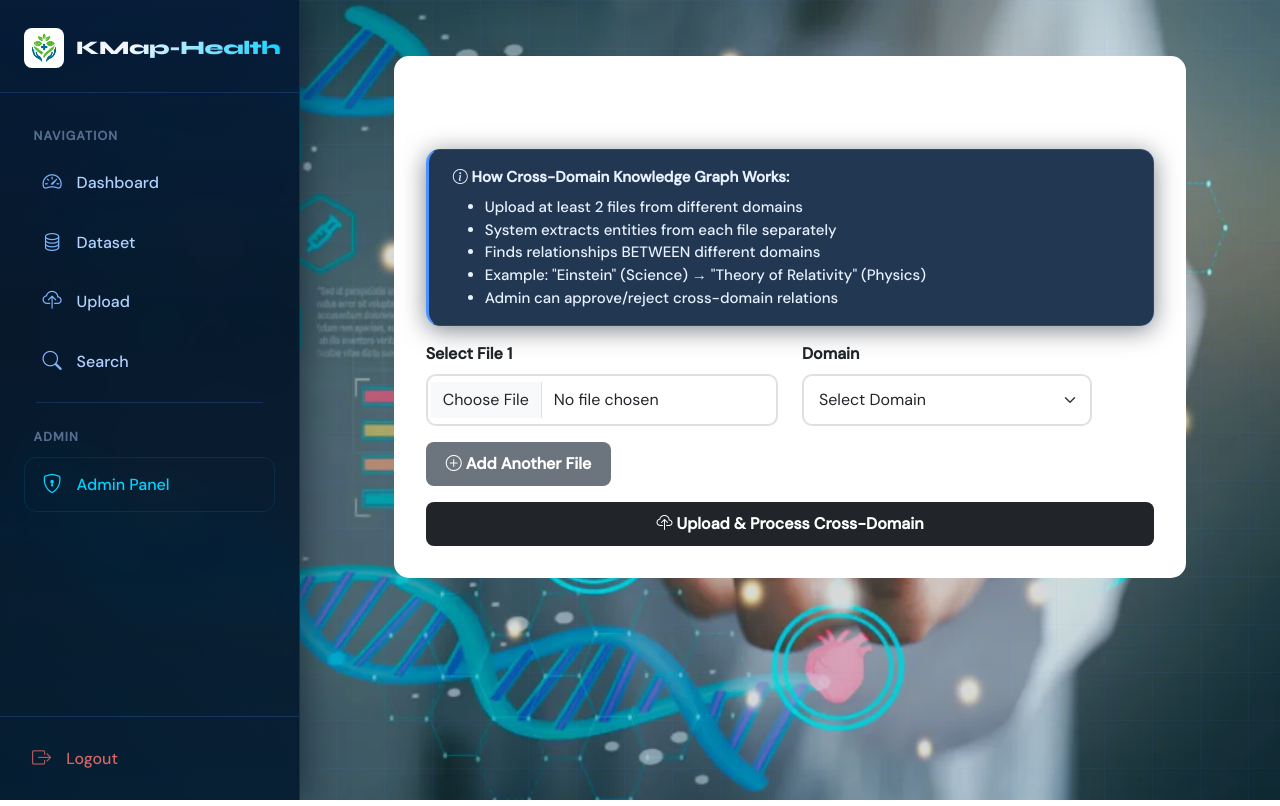
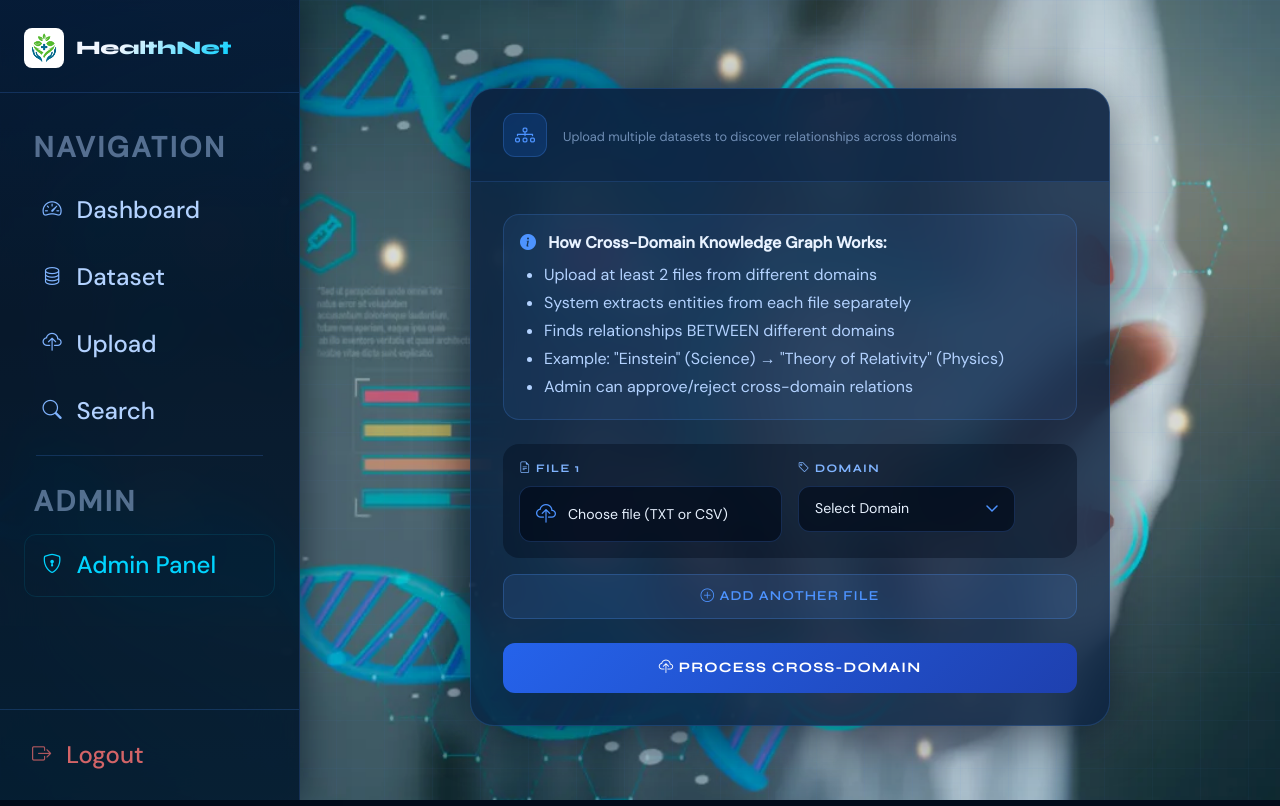
Before and after one commit to prayashi447/Kmap_Health, a Flask app: page /upload_multi in a window 1280 px wide. Run offline with Flask 3, Linux system fonts and the light colour scheme; a user stored in the database is signed in.

```diff
--- a/templates/base.html
+++ b/templates/base.html
@@ -185,7 +185,7 @@
         }
 
         .sidebar-nav-label {
-            font-size: 0.78rem; /* ← was 0.80rem — kept compact for label */
+            font-size: 1.78rem; /* ← was 0.80rem — kept compact for label */
             font-weight: 700;
             letter-spacing: 0.09em;
             text-transform: uppercase;
@@ -203,7 +203,7 @@
             border: 1px solid transparent;
             color: var(--blue-200);
             text-decoration: none;
-            font-size: 1.0rem; /* ← was 0.875rem — key font increase */
+            font-size: 1.5rem; /* ← was 0.875rem — key font increase */
             font-weight: 500;
             font-family: 'DM Sans', sans-serif;
             transition: all 0.2s ease;
@@ -445,7 +445,7 @@
                      alt="Company Logo"
                      onerror="handleLogoError(this)">
 
-                <a class="sidebar-title" href="{{ url_for('dashboard') }}">KMap-Health</a>
+                <a class="sidebar-title" href="{{ url_for('dashboard') }}">HealthNet</a>
             </div>
         </div>
 
--- a/templates/login.html
+++ b/templates/login.html
@@ -468,7 +468,7 @@
                          alt="KMap-Health"
                          onerror="this.style.display='none'">
                 </div>
-                <div class="brand-title">KMap-Health</div>
+                <div class="brand-title">HealthNet</div>
                 <div class="brand-subtitle">Secure Portal</div>
             </div>
 
--- a/templates/register.html
+++ b/templates/register.html
@@ -506,7 +506,7 @@
                          alt="KMap-Health"
                          onerror="this.style.display='none'">
                 </div>
-                <div class="brand-title">KMap-Health</div>
+                <div class="brand-title">HealthNet</div>
                 <div class="brand-subtitle">Create your account</div>
             </div>
 
--- a/templates/upload_multi.html
+++ b/templates/upload_multi.html
@@ -34,15 +34,15 @@
     pointer-events: none;
     z-index: 0;
   }
-  .upload-wrapper {
+
+  /* ── Main Container Styling ── */
+  .row.justify-content-center {
     position: relative;
     z-index: 1;
-    display: flex;
-    justify-content: center;
-    padding: 1rem 1rem 3rem;
-    animation: fadeSlideUp .55s ease both;
+    padding: 2rem 1rem;
   }
 
+  /* ── Upload Card ── */
   .upload-card {
     width: 100%;
     max-width: 640px;
@@ -52,6 +52,7 @@
     backdrop-filter: blur(24px);
     box-shadow: 0 8px 48px rgba(2, 11, 26, 0.55);
     overflow: hidden;
+    margin: 0 auto;
   }
 
   /* ── Card Header ── */
@@ -65,11 +66,14 @@
   }
 
   .upload-header-icon {
-    width: 44px; height: 44px;
+    width: 44px;
+    height: 44px;
     border-radius: 12px;
     background: rgba(26, 110, 245, 0.18);
     border: 1px solid rgba(77, 147, 255, 0.25);
-    display: flex; align-items: center; justify-content: center;
+    display: flex;
+    align-items: center;
+    justify-content: center;
     font-size: 1.25rem;
     color: #4d93ff;
     flex-shrink: 0;
@@ -140,192 +144,168 @@
     color: #e8f2ff;
   }
 
-  /* ── File Drop Zone ── */
-  .file-drop-zone {
+  /* ── File Input Styling ── */
+  .file-input-wrapper {
     position: relative;
-    border: 2px dashed rgba(77, 147, 255, 0.28);
-    border-radius: 16px;
-    padding: 2rem 1.5rem;
-    text-align: center;
-    cursor: pointer;
-    transition: all .25s ease;
-    background: rgba(2, 11, 26, 0.45);
+    width: 100%;
   }
 
-  .file-drop-zone:hover,
-  .file-drop-zone.drag-over {
-    border-color: #4d93ff;
-    background: rgba(26, 110, 245, 0.08);
-    box-shadow: 0 0 0 4px rgba(77, 147, 255, 0.08);
+  .file-input-label {
+    display: flex;
+    align-items: center;
+    gap: 0.75rem;
+    padding: 0.75rem 1rem;
+    background: rgba(2, 11, 26, 0.7);
+    border: 1px solid rgba(77, 147, 255, 0.22);
+    border-radius: 12px;
+    cursor: pointer;
+    transition: all 0.2s ease;
   }
 
-  .file-drop-zone input[type="file"] {
+  .file-input-label:hover {
+    border-color: rgba(77, 147, 255, 0.4);
+    background: rgba(2, 11, 26, 0.8);
+  }
+
+  .file-input-icon {
+    color: #4d93ff;
+    font-size: 1.25rem;
+  }
+
+  .file-input-text {
+    color: #e8f2ff;
+    font-size: 0.88rem;
+    font-family: 'DM Sans', sans-serif;
+  }
+
+  .file-input-hidden {
     position: absolute;
-    inset: 0;
     opacity: 0;
-    cursor: pointer;
     width: 100%;
     height: 100%;
+    top: 0;
+    left: 0;
+    cursor: pointer;
   }
 
-  .drop-icon {
-    width: 52px; height: 52px;
-    border-radius: 14px;
-    background: rgba(26, 110, 245, 0.15);
-    border: 1px solid rgba(77, 147, 255, 0.2);
-    display: flex; align-items: center; justify-content: center;
-    font-size: 1.4rem;
-    color: #4d93ff;
-    margin: 0 auto .9rem;
-    transition: transform .2s, background .2s;
+  /* ── File Row Styling ── */
+  .file-row {
+    background: rgba(2, 11, 26, 0.4);
+    border-radius: 16px;
+    padding: 1rem;
+    margin-bottom: 1rem;
+    transition: all 0.2s ease;
   }
 
-  .file-drop-zone:hover .drop-icon {
-    transform: translateY(-3px);
-    background: rgba(26, 110, 245, 0.25);
+  .file-row:hover {
+    background: rgba(2, 11, 26, 0.6);
   }
 
-  .drop-title {
-    font-family: 'Syne', sans-serif;
-    font-size: .95rem;
-    font-weight: 700;
-    color: #e8f2ff;
-    margin-bottom: .3rem;
+  /* ── Remove Button ── */
+  .remove-file {
+    background: rgba(220, 53, 69, 0.2);
+    border: 1px solid rgba(220, 53, 69, 0.3);
+    color: #ff6b7c;
+    border-radius: 10px;
+    padding: 0.5rem;
+    transition: all 0.2s ease;
   }
 
-  .drop-sub {
-    font-size: .8rem;
-    color: rgba(179, 210, 255, 0.55);
+  .remove-file:hover {
+    background: rgba(220, 53, 69, 0.3);
+    border-color: rgba(220, 53, 69, 0.5);
+    color: #ff8a9a;
   }
 
-  .drop-sub span {
+  /* ── Add Button ── */
+  .add-more-btn {
+    background: rgba(77, 147, 255, 0.12);
+    border: 1px solid rgba(77, 147, 255, 0.25);
+    border-radius: 12px;
+    padding: 0.7rem;
     color: #4d93ff;
+    font-family: 'Syne', sans-serif;
+    font-size: 0.85rem;
     font-weight: 600;
+    text-transform: uppercase;
+    letter-spacing: 0.08em;
+    transition: all 0.2s ease;
   }
 
-  .file-chosen {
-    display: none;
-    margin-top: .85rem;
-    align-items: center;
-    justify-content: center;
-    gap: .5rem;
-    background: rgba(10, 245, 224, 0.1);
-    border: 1px solid rgba(10, 245, 224, 0.25);
-    border-radius: 8px;
-    padding: .45rem .9rem;
-    font-size: .82rem;
-    color: #0af5e0;
-    font-weight: 600;
-  }
-
-  .file-chosen i { font-size: .88rem; }
-
-  /* ── Info Box ── */
-  .info-box {
-    background: rgba(26, 110, 245, 0.08);
-    border: 1px solid rgba(77, 147, 255, 0.2);
-    border-left: 3px solid #4d93ff;
-    border-radius: 14px;
-    padding: 1.1rem 1.25rem;
-  }
-
-  .info-box-title {
-    font-family: 'Syne', sans-serif;
-    font-size: .8rem;
-    font-weight: 700;
-    letter-spacing: .05em;
+  .add-more-btn:hover {
+    background: rgba(77, 147, 255, 0.2);
+    border-color: rgba(77, 147, 255, 0.4);
     color: #80b4ff;
-    display: flex;
-    align-items: center;
-    gap: .4rem;
-    margin-bottom: .75rem;
-  }
-
-  .info-steps {
-    list-style: none;
-    padding: 0; margin: 0;
-    display: flex;
-    flex-direction: column;
-    gap: .5rem;
-  }
-
-  .info-steps li {
-    display: flex;
-    align-items: center;
-    gap: .75rem;
-    font-size: .83rem;
-    color: rgba(179, 210, 255, 0.8);
-  }
-
-  .step-num {
-    width: 22px; height: 22px;
-    border-radius: 6px;
-    background: rgba(26, 110, 245, 0.25);
-    border: 1px solid rgba(77, 147, 255, 0.3);
-    display: flex; align-items: center; justify-content: center;
-    font-size: .72rem;
-    font-weight: 700;
-    color: #4d93ff;
-    flex-shrink: 0;
-    font-family: 'Syne', sans-serif;
   }
 
   /* ── Submit Button ── */
-  .btn-upload {
-    width: 100%;
-    background: linear-gradient(135deg, #1048a0, #1a6ef5);
+  .submit-btn {
+    background: linear-gradient(135deg, #2563eb, #1e40af);
     border: none;
-    border-radius: 14px;
-    color: #fff;
+    border-radius: 12px;
+    padding: 0.9rem;
     font-family: 'Syne', sans-serif;
-    font-size: .95rem;
     font-weight: 700;
-    padding: .85rem 1.5rem;
-    cursor: pointer;
-    display: flex;
-    align-items: center;
-    justify-content: center;
-    gap: .5rem;
-    letter-spacing: .02em;
-    transition: opacity .2s, transform .2s, box-shadow .2s;
-    position: relative;
-    overflow: hidden;
+    font-size: 0.9rem;
+    text-transform: uppercase;
+    letter-spacing: 0.08em;
+    color: #ffffff;
+    transition: all 0.2s ease;
+    margin-top: 0.5rem;
   }
 
-  .btn-upload::before {
-    content: '';
-    position: absolute;
-    inset: 0;
-    background: linear-gradient(135deg, rgba(255,255,255,.08), transparent);
-    opacity: 0;
-    transition: opacity .2s;
+  .submit-btn:hover {
+    transform: translateY(-1px);
+    box-shadow: 0 4px 12px rgba(37, 99, 235, 0.3);
+    background: linear-gradient(135deg, #3b82f6, #2563eb);
   }
 
-  .btn-upload:hover {
-    transform: translateY(-2px);
-    box-shadow: 0 8px 28px rgba(26, 110, 245, 0.4);
+  /* ── Alert Styling ── */
+  .info-alert {
+    background: rgba(77, 147, 255, 0.08);
+    border: 1px solid rgba(77, 147, 255, 0.2);
+    border-radius: 16px;
+    padding: 1rem;
+    color: #b3d2ff;
   }
 
-  .btn-upload:hover::before { opacity: 1; }
-  .btn-upload:active { transform: translateY(0); }
+  .info-alert i {
+    color: #4d93ff;
+    margin-right: 0.5rem;
+  }
 
-  /* ── Animation ── */
-  @keyframes fadeSlideUp {
-    from { opacity: 0; transform: translateY(22px); }
-    to   { opacity: 1; transform: translateY(0); }
+  .info-alert strong {
+    color: #e8f2ff;
+  }
+
+  .info-alert ul {
+    padding-left: 1.5rem;
+    margin-top: 0.5rem;
+  }
+
+  .info-alert li {
+    margin-bottom: 0.25rem;
   }
 </style>
 {% endblock %}
+
 {% block content %}
 <div class="row justify-content-center">
     <div class="col-md-10">
-        <div class="card">
-            <div class="card-header">
-                <h4 class="mb-0">Upload Multiple Datasets (Cross-Domain)</h4>
+        <div class="upload-card">
+            <div class="upload-header">
+                <div class="upload-header-icon">
+                    <i class="bi bi-diagram-3"></i>
                 </div>
-            <div class="card-body">
-                <div class="alert alert-info">
-                    <i class="bi bi-info-circle"></i>
+                <div>
+
+                    <p>Upload multiple datasets to discover relationships across domains</p>
+                </div>
+            </div>
+
+            <div class="upload-body">
+                <div class="info-alert">
+                    <i class="bi bi-info-circle-fill"></i>
                     <strong>How Cross-Domain Knowledge Graph Works:</strong>
                     <ul class="mb-0 mt-2">
                         <li>Upload at least 2 files from different domains</li>
@@ -338,14 +318,25 @@
 
                 <form method="POST" action="{{ url_for('upload_multi') }}" enctype="multipart/form-data">
                     <div id="file-inputs">
-                        <div class="row mb-3 file-row">
+                        <div class="file-row" data-row-id="1">
+                            <div class="row g-3">
                                 <div class="col-md-6">
-                                <label class="form-label">Select File 1</label>
-                                <input type="file" class="form-control" name="files" accept=".txt,.csv" required>
+                                    <label class="field-label">
+                                        <i class="bi bi-file-earmark-text"></i> FILE 1
+                                    </label>
+                                    <div class="file-input-wrapper">
+                                        <div class="file-input-label">
+                                            <i class="bi bi-cloud-upload file-input-icon"></i>
+                                            <span class="file-input-text">Choose file (TXT or CSV)</span>
+                                        </div>
+                                        <input type="file" class="file-input-hidden" name="files" accept=".txt,.csv" required>
+                                    </div>
                                 </div>
                                 <div class="col-md-5">
-                                <label class="form-label">Domain</label>
-                                <select class="form-select" name="domains" required>
+                                    <label class="field-label">
+                                        <i class="bi bi-tag"></i> DOMAIN
+                                    </label>
+                                    <select class="styled-select" name="domains" required>
                                         <option value="">Select Domain</option>
                                         <option value="Healthcare">Healthcare</option>
                                         <option value="Artificial Intelligence">AI</option>
@@ -358,25 +349,26 @@
                                     </select>
                                 </div>
                                 <div class="col-md-1">
-                                <label class="form-label">&nbsp;</label>
-                                <button type="button" class="btn btn-danger remove-file" style="display: none;">
+                                    <label class="field-label">&nbsp;</label>
+                                    <button type="button" class="btn remove-file w-100" style="display: none;">
                                         <i class="bi bi-trash"></i>
                                     </button>
+                                </div>
                             </div>
                         </div>
                     </div>
 
                     <div class="row mb-3">
                         <div class="col-12">
-                            <button type="button" class="btn btn-secondary" id="add-more">
-                                <i class="bi bi-plus-circle"></i> Add Another File
+                            <button type="button" class="btn add-more-btn w-100" id="add-more">
+                                <i class="bi bi-plus-circle"></i> ADD ANOTHER FILE
                             </button>
                         </div>
                     </div>
 
                     <div class="d-grid">
-                        <button type="submit" class="btn btn-dark w-100">
-                            <i class="bi bi-cloud-upload"></i> Upload & Process Cross-Domain
+                        <button type="submit" class="btn submit-btn">
+                            <i class="bi bi-cloud-upload"></i> PROCESS CROSS-DOMAIN
                         </button>
                     </div>
                 </form>
@@ -389,17 +381,50 @@
 <script>
 let fileCount = 1;
 
+// Function to handle file selection and update label
+function handleFileSelection(inputElement) {
+    const wrapper = inputElement.closest('.file-input-wrapper');
+    const labelSpan = wrapper.querySelector('.file-input-text');
+
+    if (inputElement.files && inputElement.files[0]) {
+        labelSpan.textContent = inputElement.files[0].name;
+    } else {
+        labelSpan.textContent = 'Choose file (TXT or CSV)';
+    }
+}
+
+// Add event listeners to existing file inputs
+document.querySelectorAll('.file-input-hidden').forEach(input => {
+    input.addEventListener('change', function() {
+        handleFileSelection(this);
+    });
+});
+
+// Add more file rows
 document.getElementById('add-more').addEventListener('click', function() {
     fileCount++;
+    const newRowId = fileCount;
+
     const template = `
-        <div class="row mb-3 file-row">
+        <div class="file-row" data-row-id="${newRowId}">
+            <div class="row g-3">
                 <div class="col-md-6">
-                <label class="form-label">Select File ${fileCount}</label>
-                <input type="file" class="form-control" name="files" accept=".txt,.csv" required>
+                    <label class="field-label">
+                        <i class="bi bi-file-earmark-text"></i> FILE ${fileCount}
+                    </label>
+                    <div class="file-input-wrapper">
+                        <div class="file-input-label">
+                            <i class="bi bi-cloud-upload file-input-icon"></i>
+                            <span class="file-input-text">Choose file (TXT or CSV)</span>
+                        </div>
+                        <input type="file" class="file-input-hidden" name="files" accept=".txt,.csv" required>
+                    </div>
                 </div>
                 <div class="col-md-5">
-                <label class="form-label">Domain</label>
-                <select class="form-select" name="domains" required>
+                    <label class="field-label">
+                        <i class="bi bi-tag"></i> DOMAIN
+                    </label>
+                    <select class="styled-select" name="domains" required>
                         <option value="">Select Domain</option>
                         <option value="Healthcare">Healthcare</option>
                         <option value="Artificial Intelligence">AI</option>
@@ -412,17 +437,26 @@ document.getElementById('add-more').addEventListener('click', function() {
                     </select>
                 </div>
                 <div class="col-md-1">
-                <label class="form-label">&nbsp;</label>
-                <button type="button" class="btn btn-danger remove-file">
+                    <label class="field-label">&nbsp;</label>
+                    <button type="button" class="btn remove-file w-100">
                         <i class="bi bi-trash"></i>
                     </button>
+                </div>
             </div>
         </div>
     `;
 
     document.getElementById('file-inputs').insertAdjacentHTML('beforeend', template);
 
-    // Show remove buttons on all but first file
+    // Add change event listener to the new file input
+    const newFileInput = document.querySelector(`.file-row[data-row-id="${newRowId}"] .file-input-hidden`);
+    if (newFileInput) {
+        newFileInput.addEventListener('change', function() {
+            handleFileSelection(this);
+        });
+    }
+
+    // Show all remove buttons
     document.querySelectorAll('.remove-file').forEach(btn => {
         btn.style.display = 'block';
     });
@@ -430,13 +464,41 @@ document.getElementById('add-more').addEventListener('click', function() {
 
 // Remove file row
 document.addEventListener('click', function(e) {
-    if (e.target.closest('.remove-file')) {
-        e.target.closest('.file-row').remove();
+    const removeBtn = e.target.closest('.remove-file');
+    if (removeBtn) {
+        const fileRow = removeBtn.closest('.file-row');
+        if (fileRow) {
+            fileRow.remove();
             fileCount--;
+
+            // Update file labels
+            const rows = document.querySelectorAll('.file-row');
+            rows.forEach((row, idx) => {
+                const label = row.querySelector('.field-label');
+                if (label) {
+                    const fileNumber = idx + 1;
+                    label.innerHTML = `<i class="bi bi-file-earmark-text"></i> FILE ${fileNumber}`;
+                    row.setAttribute('data-row-id', fileNumber);
+                }
+            });
 
             // Hide remove button if only one file left
             if (document.querySelectorAll('.file-row').length === 1) {
-            document.querySelector('.remove-file').style.display = 'none';
+                const firstRemoveBtn = document.querySelector('.remove-file');
+                if (firstRemoveBtn) firstRemoveBtn.style.display = 'none';
+            }
+        }
+    }
+});
+
+// Make file input label clickable to trigger file selection
+document.addEventListener('click', function(e) {
+    const fileLabel = e.target.closest('.file-input-label');
+    if (fileLabel) {
+        const fileInput = fileLabel.parentElement.querySelector('.file-input-hidden');
+        if (fileInput) {
+            e.preventDefault();
+            fileInput.click();
         }
     }
 });
```
Also changed, not shown: templates/datasets.html (+3 -20 lines), templates/view_file.html (+27 -9 lines). Lines whose indentation alone changed are shown as unchanged.
